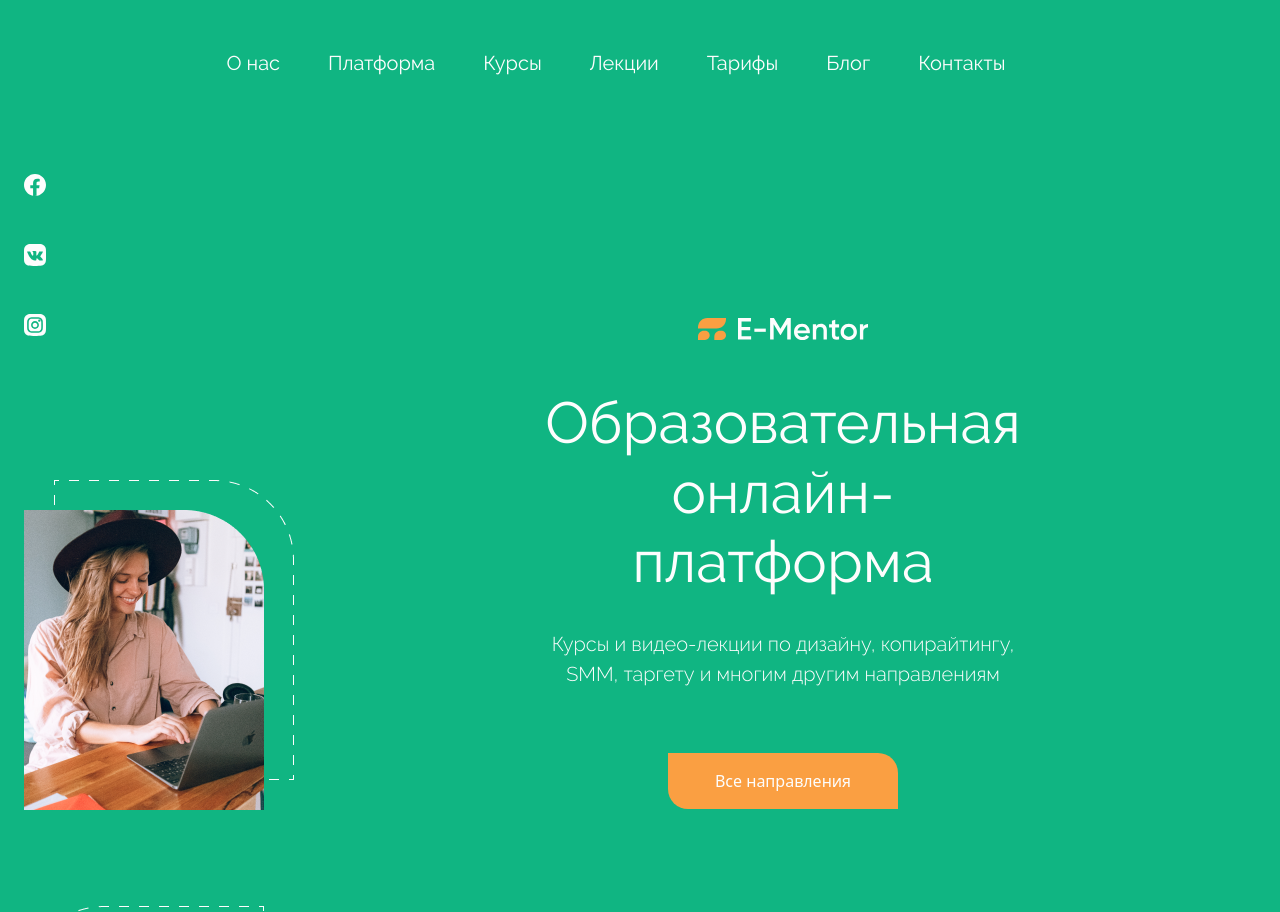
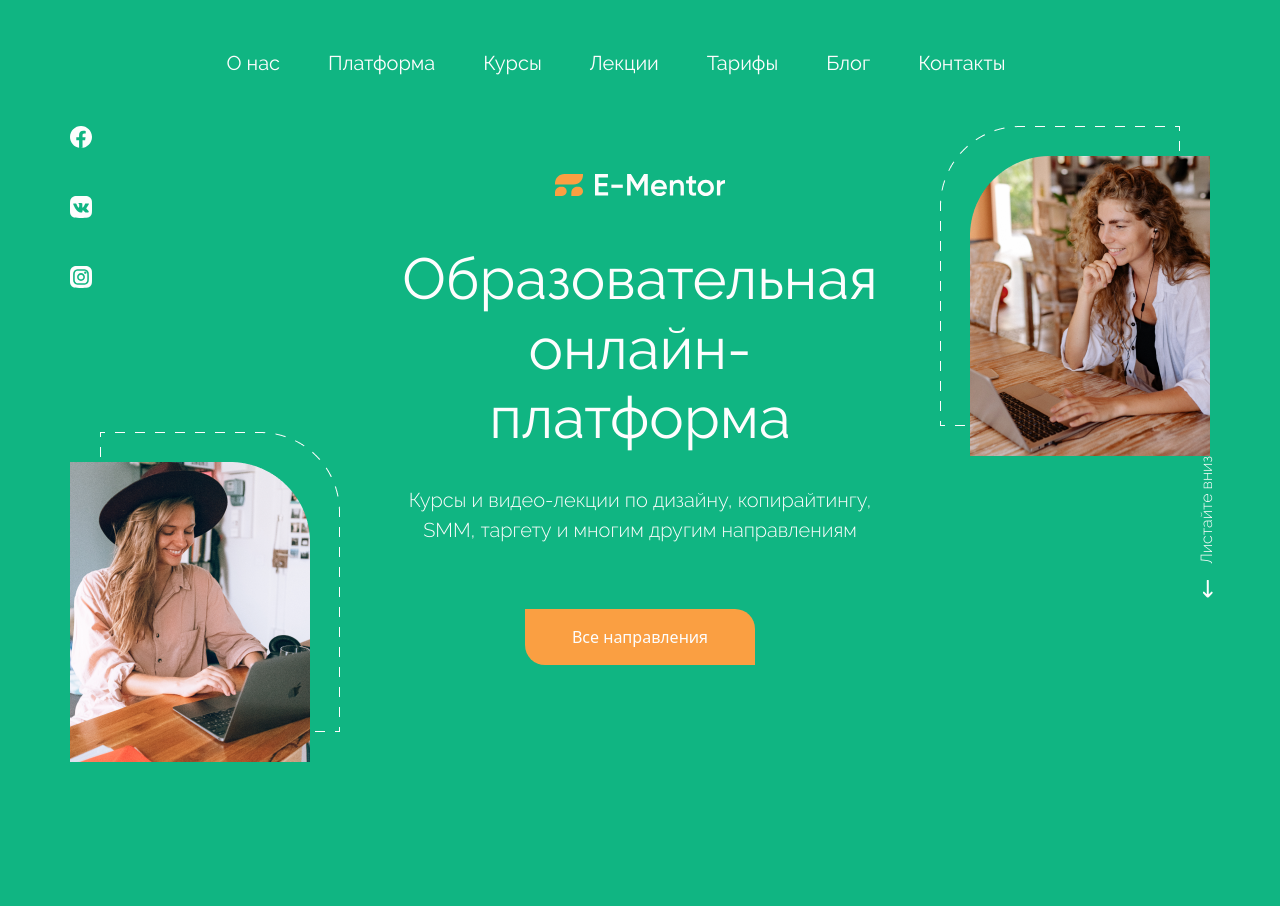
Before and after one commit to nat-gette/e_mentor_project, a plain HTML site: page src/index.html in a window 1280 px wide. Shown: the top 912 px of the page. Drawn offline with Linux system fonts and the light colour scheme; files whose address does not match are found by name.

Commit message:
some changes

```diff
--- a/src/css/main.css
+++ b/src/css/main.css
@@ -93,9 +93,28 @@
 } */
 .skroll-link {
     transform: rotate(-90deg);
+    transform-origin: top right;
 
 }
 
 .skroll-icon{
     transform: rotate(90deg);
 }
+
+
+
+@media (max-width: 992px) {
+    /* .primary_image {
+        display: none;
+    } */
+    .fs-58px {
+        font-size: 50px;
+    }
+}
+
+@media (max-width: 768px) {
+    .header {
+        display: none;
+    }
+
+}
--- a/src/index.html
+++ b/src/index.html
@@ -13,7 +13,7 @@
     <title>Website</title>
 </head>
 <body>
-    <header class="container-fluid bg-green raleway-font-500">
+    <header class="container-fluid bg-green raleway-font-500 header">
         <div class=" d-flex justify-content-sm-center ms-5 me-5 pt-5 pb-5 fs-5 text  raleway-font-500 ">
             <a class="header_link me-5 text-decoration-none color-white">О нас</a>
             <a class="header_link me-5 text-decoration-none color-white">Платформа</a>
@@ -26,25 +26,29 @@
         </div>
     </header>
 
-    <section class="containerfluid bg-green  ">
-        <div class="container-xl row justify-content-center color-white pt-5 pb-5 ">
-            <div class="col d-flex flex-column pb-5 mb-5 ">
+    <section class="bg-green">
+        <div class="container pb-5 ">
+            <div class="row color-white ">
+                <div class="col d-flex flex-column pb-5 mb-5 p-0">
+                    <div class=" d-flex flex-column pb-5">
                         <img src="img/icon-fb.svg" class="icon-size pb-5" alt="">
                         <img src="img/icon-vk.svg" class="icon-size pb-5" alt="">
                         <img src="img/icon-ig.svg" class="icon-size pb-5" alt="">
-                <img src="img/primary_picture_left.png" class="primary_image pt-5 mt-5" alt="">
                     </div>
-            <div class="col-6 text-center pt-5 mt-5 me-5">
+                    <img src="img/primary_picture_left.png" class="primary_image pt-5" alt="">
+                </div>
+                <div class="col p-0 text-center ">
                     <img src="img/logotype.svg" class="logo pt-5 pb-5" alt="">
                     <h2 class="raleway-font-500 fs-58px text pb-4">Образовательная <br> онлайн-платформа</h2>
                     <p class="raleway-font-400 fs-5 text pb-5">Курсы и видео-лекции по дизайну, копирайтингу, <br> SMM, таргету и многим другим направлениям</p>
                     <button class="btn btn-yellow" > Все направления</button>
                 </div>
-            <div class="col">
-                <img src="img/primaty_picture_right.png" class="primary_image" alt="">
-                <div class="skroll-link">
-                    <p class="raleway-font-400 fs-6 skroll-text ">Листайте вниз</p>
-                    <img src="img/down.svg"  class="skroll-icon" alt="">
+                <div class="col p-0 d-flex flex-column align-items-end ">
+                    <img src="img/primaty_picture_right.png" class="primary_image " alt="">
+                    <div class="skroll-link me-3 ">
+                        <img src="img/down.svg"  class="skroll-icon " alt="">
+                        <span class="raleway-font-400 fs-6 skroll-text ps-3">Листайте вниз</span>
+                    </div>
                 </div>
             </div>
         </div>
```
Lines whose indentation alone changed are shown as unchanged.
